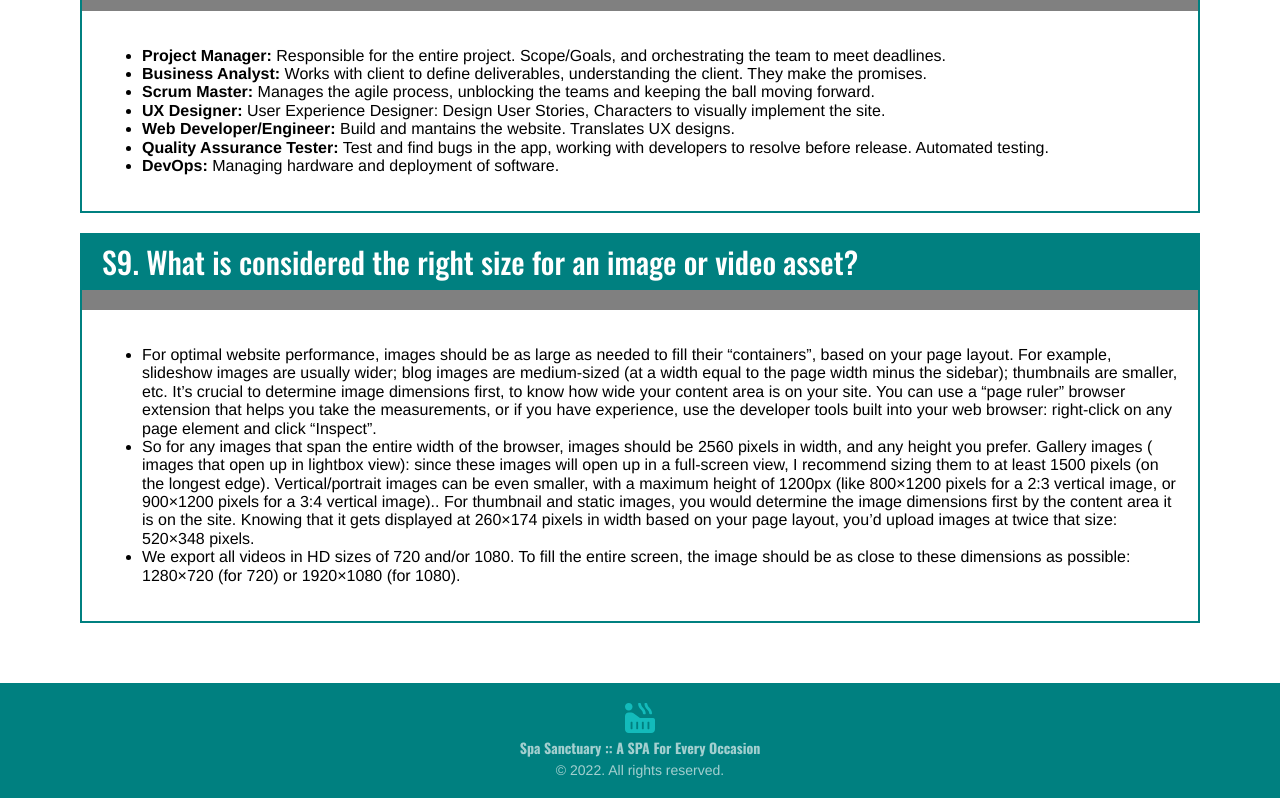
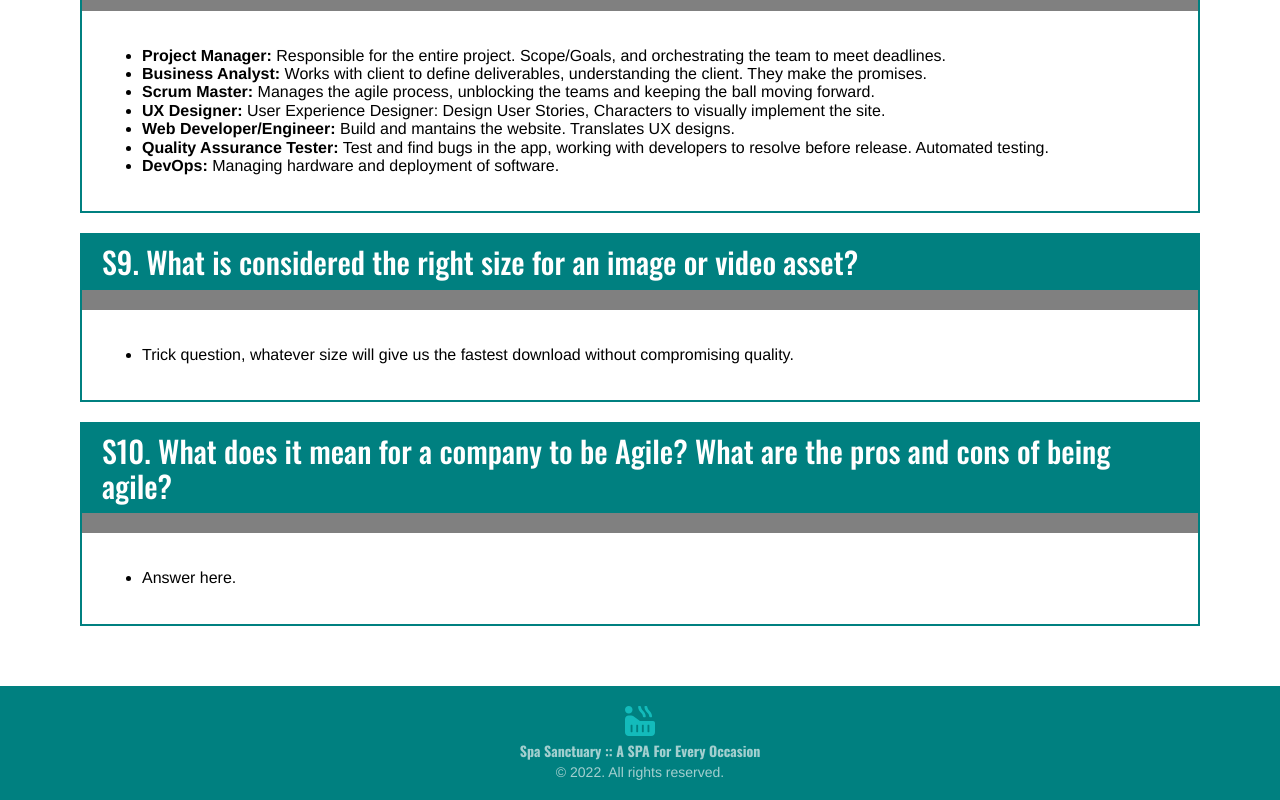
Before and after one commit to claireyz/Web-1-Zhao-Claire-Final, a React (Create React App) app: page /homework in a window 1280 px wide. Shown: the part 2324-3124 px from the top of the page. Built offline with nearby package versions, Linux system fonts and the light colour scheme.

Commit message:
Updated homework answers

```diff
--- a/src/React/Homework/Essays/Essays.jsx
+++ b/src/React/Homework/Essays/Essays.jsx
@@ -69,19 +69,13 @@ const Essays = () => {
 
             <Essay q='S9.  What is considered the right size for an image or video asset?' >
                 <ul>
-                    <li>For optimal website performance, images should be as large as needed to fill their “containers”, based on your page layout.
-                        For example, slideshow images are usually wider; blog images are medium-sized (at a width equal to the page width minus the sidebar); thumbnails are smaller, etc.
-                        It’s crucial to determine image dimensions first, to know how wide your content area is on your site. You can use a “page ruler” browser extension that helps you take the measurements, or if you have experience, use the developer tools built into your web browser: right-click on any page element and click “Inspect”.
-                    </li>
-                    <li>
-                        So for any images that span the entire width of the browser, images should be 2560 pixels in width, and any height you prefer.
-                        Gallery images ( images that open up in lightbox view): since these images will open up in a full-screen view, I recommend sizing them to at least 1500 pixels (on the longest edge).
-                        Vertical/portrait images can be even smaller, with a maximum height of 1200px (like 800×1200 pixels for a 2:3 vertical image, or 900×1200 pixels for a 3:4 vertical image)..
-                        For thumbnail and static images, you would determine the image dimensions first by the content area it is on the site. Knowing that it gets displayed at 260×174 pixels in width based on your page layout, you’d upload images at twice that size: 520×348 pixels.
-                    </li>
-                    <li>
-                        We export all videos in HD sizes of 720 and/or 1080. To fill the entire screen, the image should be as close to these dimensions as possible: 1280×720 (for 720) or 1920×1080 (for 1080).
-                    </li>
+                    <li> Trick question, whatever size will give us the fastest download without compromising quality. </li>
+                </ul>
+            </Essay>
+
+            <Essay q='S10.  What does it mean for a company to be Agile? What are the pros and cons of being agile?' >
+                <ul>
+                    <li>Answer here. </li>
                 </ul>
             </Essay>
 
```
